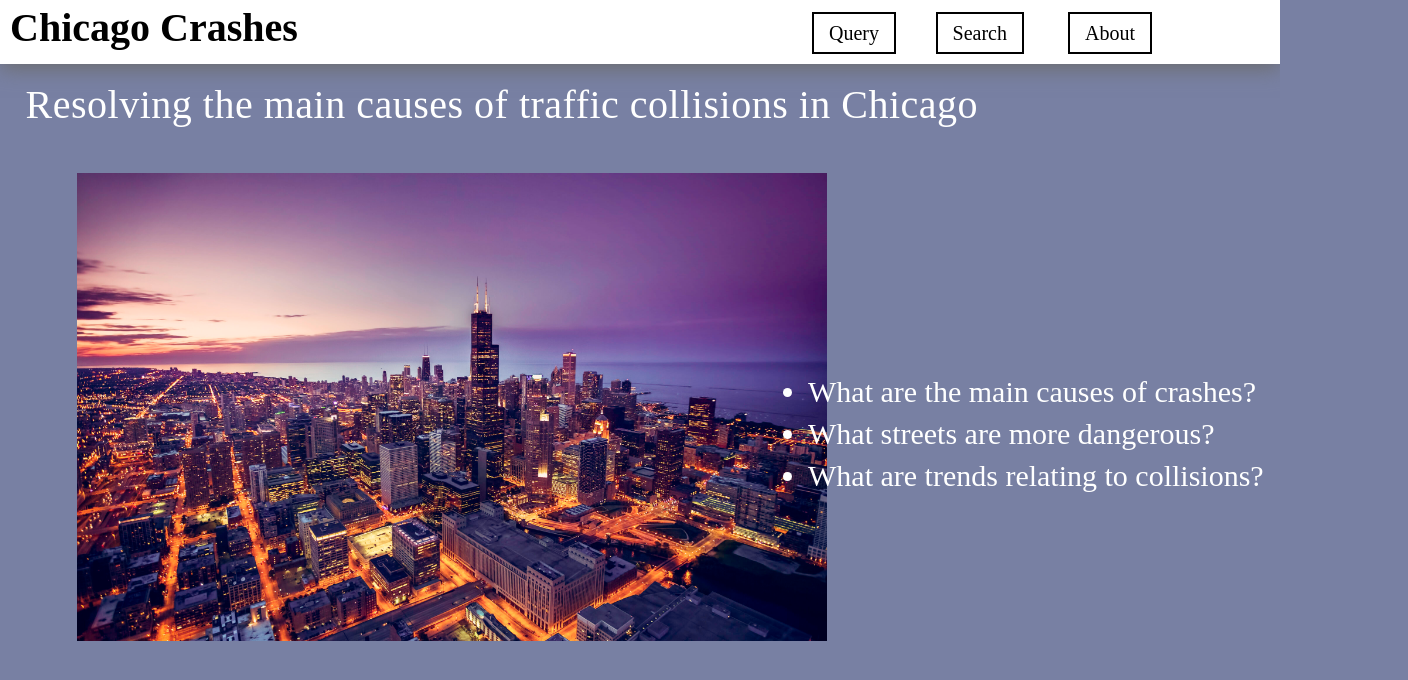
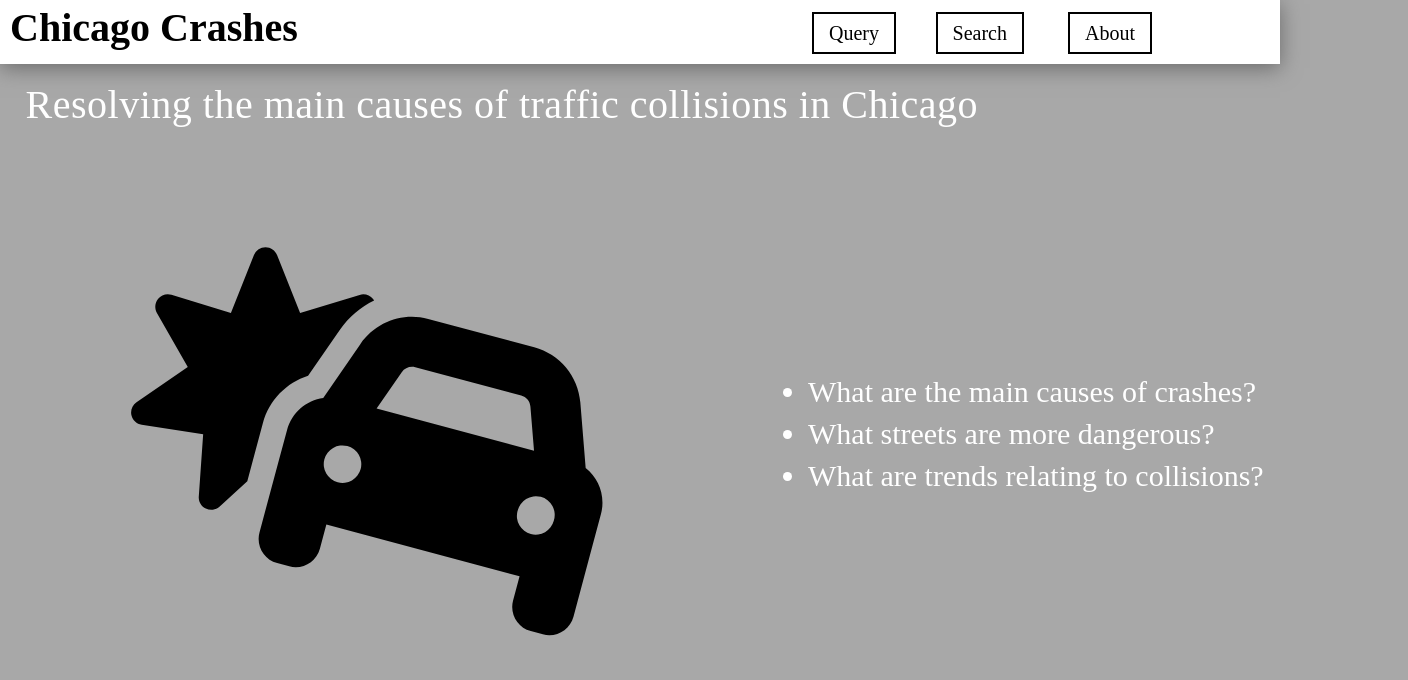
Before and after one commit to mikedami/ChicagoCrashes, a React (Create React App) app: page / in a window 1280 px wide. Shown: the top 680 px of the page, 1408 px wide, since content can reach past the window. Built offline with nearby package versions, Linux system fonts and the light colour scheme.

Commit message:
updated front page

```diff
--- a/package.json
+++ b/package.json
@@ -3,7 +3,10 @@
   "version": "0.1.0",
   "private": true,
   "dependencies": {
-    "@fortawesome/free-brands-svg-icons": "^6.5.1",
+    "@fortawesome/fontawesome-svg-core": "^6.5.2",
+    "@fortawesome/free-brands-svg-icons": "^6.5.2",
+    "@fortawesome/free-regular-svg-icons": "^6.5.2",
+    "@fortawesome/free-solid-svg-icons": "^6.5.2",
     "@fortawesome/react-fontawesome": "^0.2.0",
     "@testing-library/jest-dom": "^5.17.0",
     "@testing-library/react": "^13.4.0",
--- a/src/Components/Home/index.js
+++ b/src/Components/Home/index.js
@@ -1,6 +1,9 @@
 import './index.scss';
 import '../../mainstyles.scss';
-import img from '../../Assets/Images/Chicago-scaled.jpg';
+//import img from '../../Assets/Images/Chicago-scaled.jpg';
+import { FontAwesomeIcon } from '@fortawesome/react-fontawesome';
+import { faCarCrash } from '@fortawesome/free-solid-svg-icons';
+
 
 const Home = () => {
     return (
@@ -10,8 +13,8 @@
                 Resolving the main causes of traffic collisions in Chicago
             </p>
 
-            <div className='image'>
-                <img src={img}></img>
+            <div className='car'>
+                <FontAwesomeIcon icon={faCarCrash} color='black'/>
             </div>
 
             <ul>
--- a/src/Components/Home/index.scss
+++ b/src/Components/Home/index.scss
@@ -7,17 +7,11 @@
     margin-left: 2%;
 }
 
-.image{
-
-    display: flex;
-    margin-left: 6%;
-    margin-top: 0%;
-
-    img{
-        display: flex;
-        max-width: 750px;
-        max-height: 750px;
-    }
+.car{
+    display: block;
+    font-size: 400px;
+    position: relative;
+    left: 10%;
 }
 
 ul{
--- a/src/index.css
+++ b/src/index.css
@@ -6,7 +6,7 @@
   margin: 0;
   font: 300 11px/1.4 'Helvetica Neue';
   color: #787474;
-  background: #7880a3;
+  background: #a8a8a8;
   overflow: hidden;
   display: block;
   -webkit-font-smoothing: antialiased;
```
Also changed, not shown: 1 other file (tests, documents, lock files or other folders).
